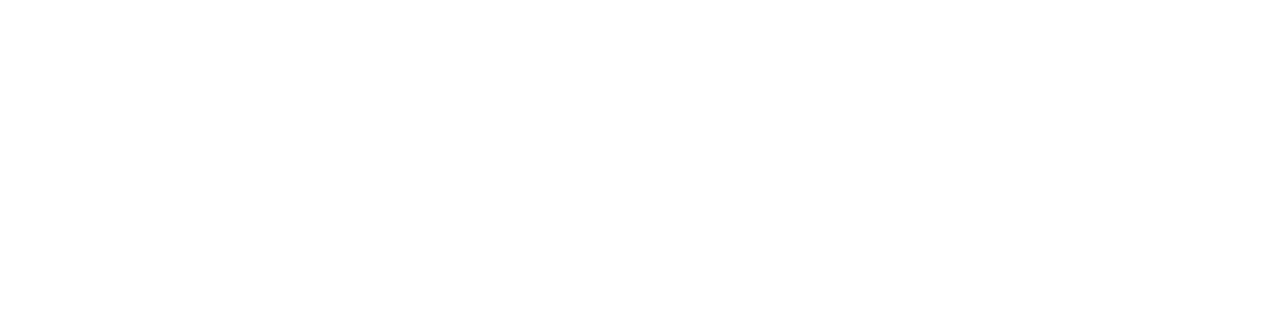
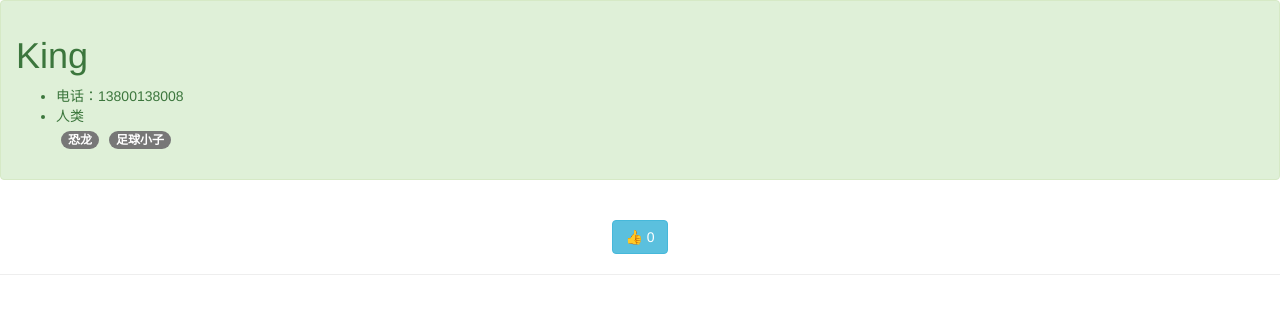
Before and after one commit to leforyou/react_simple, a React (Create React App) app: page / in a window 1280 px wide. Shown: the top 314 px of the page. Built offline with nearby package versions, Linux system fonts and the light colour scheme.

Commit message:
人物名片 /   点赞

```diff
--- a/src/App.js
+++ b/src/App.js
@@ -2,10 +2,23 @@
 import './App.css';
 import './bootstrap.css';
 
+import NameCard from './components/NameCard';
+
+
+import LikesButton from './components/LikesButton';
 class App extends Component {
   render() {
+    let tags = ['恐龙','足球小子'];
     return (
       <div className="App">
+
+        <NameCard name="King" number={13800138000+8} isHuman tags={tags}/>
+
+        <br/>
+
+        <LikesButton/>
+
+        <hr/>
 
       </div>
     );
--- /dev/null
+++ b/src/components/LikesButton.js
@@ -0,0 +1,35 @@
+import React, { Component } from 'react'
+
+export default class LikesButton extends Component {
+  constructor(props){
+      super(props);
+      this.state = {
+          likes:0
+      }
+      this.increaseLikes = this.increaseLikes.bind(this);//解决this指向的办法一
+  }
+  render() {
+    return (
+      <div className="likes-bottom-component text-center">
+        <p className="btn btn-info" onClick={this.increaseLikes}>
+           👍 {this.state.likes} {/* 百度一下：点赞手指怎么打出来。使用这个点赞，控制台输出会警告，请忽略警告！ */}
+        </p>
+
+        {/* <p className="btn btn-info" onClick={()=>{this.increaseLikes()}}>
+           👍 {this.state.likes} {解决this指向的办法二 }
+        </p>*/}
+
+      </div>
+    )
+  }
+  increaseLikes(){
+      //点赞 console.log(this);
+      this.setState({
+        likes: ++this.state.likes
+      })
+  }
+  /*解决this指向的办法三
+  increaseLikes = ()=>{
+      console.log(this)
+  }*/
+}
--- /dev/null
+++ b/src/components/NameCard.js
@@ -0,0 +1,72 @@
+import React, { Component } from 'react'
+
+export default class NameCard extends Component {
+  render() {
+    const {name, number,isHuman , tags} = this.props;
+    return (
+      <div className="alert alert-success">
+        <h1 className="alert-heading">{name}</h1>
+        <ul>
+            <li>电话：{number}</li>
+            <li>
+                {
+                    isHuman?'人类':'外星生物'
+                }
+            </li>
+            <p>
+                {
+                    tags.map((item,index)=>{
+                        return <span className="badge" key={index} style={{'margin':'5px'}}>{item}</span>
+                    })
+                }
+            </p>
+        </ul>
+      </div>
+    )
+  }
+}
+
+
+
+//函数式的写法：不支持修改name,number等props的值
+/*const NameCard = (props) => {
+    const {name, number,isHuman , tags} = props;
+    return (
+      <div className="alert alert-success">
+        <h1 className="alert-heading">{name}</h1>
+        <ul>
+            <li>电话：{number}</li>
+            <li>
+                {
+                    isHuman?'人类':'外星生物'
+                }
+            </li>
+            <p>
+                {
+                    tags.map((item,index)=>{
+                        return <span className="badge badge-pill badge-primary" key={index}>{item}</span>
+                    })
+                }
+            </p>
+        </ul>
+      </div>
+    )
+};
+export default NameCard;
+*/
+
+
+
+/*
+知识点1：纯函数
+function (a,b){
+    return a + b;
+}
+
+知识点2：非纯函数
+function (a,b){
+    a = a + b;
+    return a;
+}
+
+*/
```
